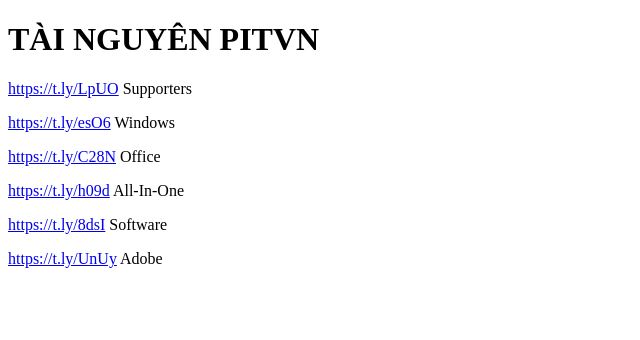
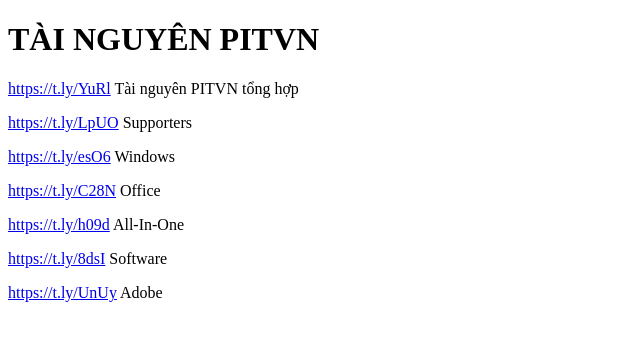
Before and after one commit to phamducdung812/pitvniso, a plain HTML site: page index.html in a window 1280 px wide. Shown: the whole page, without its empty margins (0-640 px from the left). Drawn offline with Linux system fonts and the light colour scheme.

Commit message:
Update index.html

```diff
--- a/index.html
+++ b/index.html
@@ -8,6 +8,7 @@
 </head>
 <body>
     <h1>TÀI NGUYÊN PITVN</h1>
+    <p><a href="https://t.ly/YuRl" target="_blank">https://t.ly/YuRl</a> Tài nguyên PITVN tổng hợp</p>
     <p><a href="https://t.ly/LpUO" target="_blank">https://t.ly/LpUO</a> Supporters</p>
     <p><a href="https://t.ly/esO6" target="_blank">https://t.ly/esO6</a> Windows</p>
     <p><a href="https://t.ly/C28N" target="_blank">https://t.ly/C28N</a> Office</p>
```
